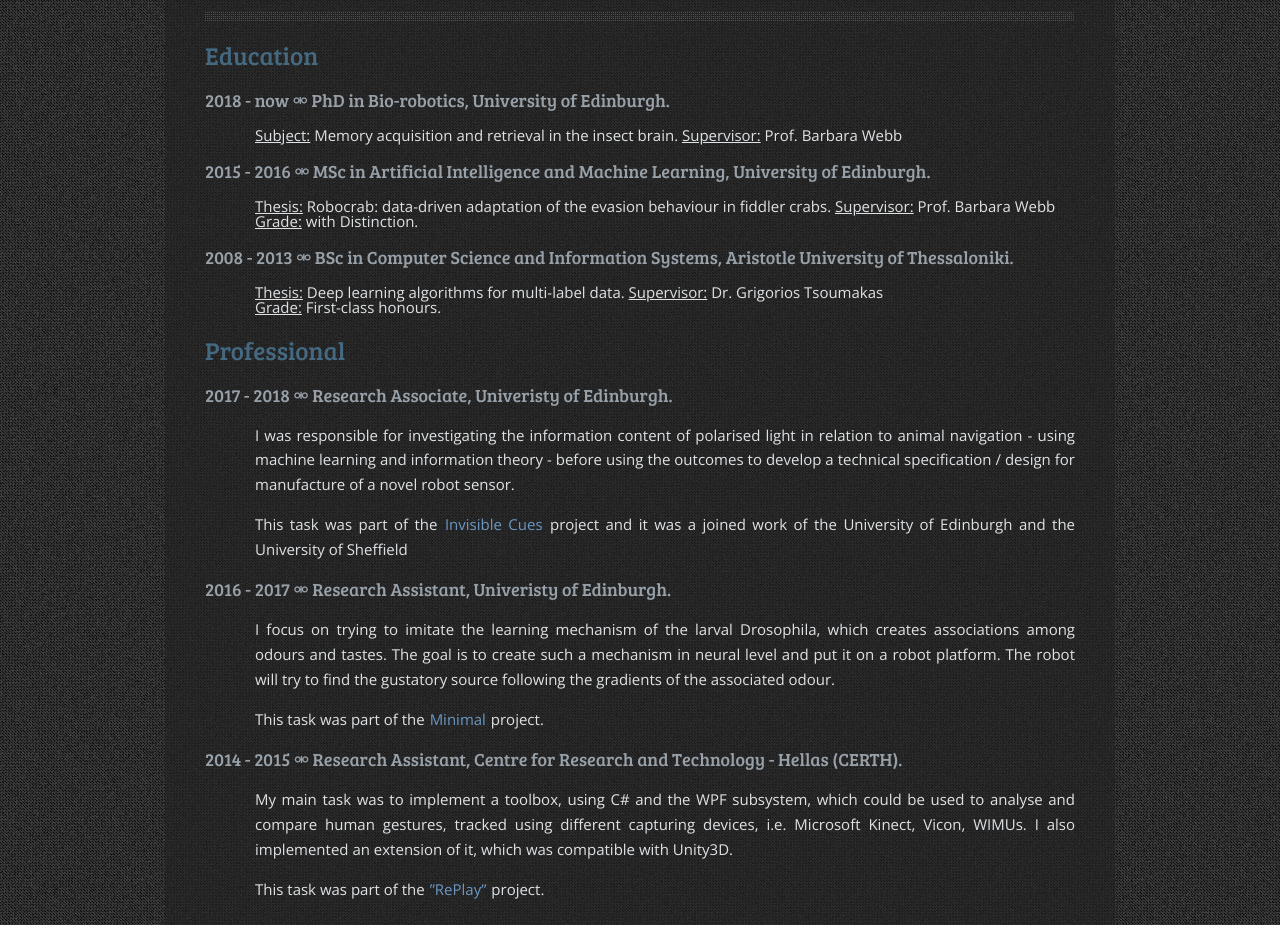
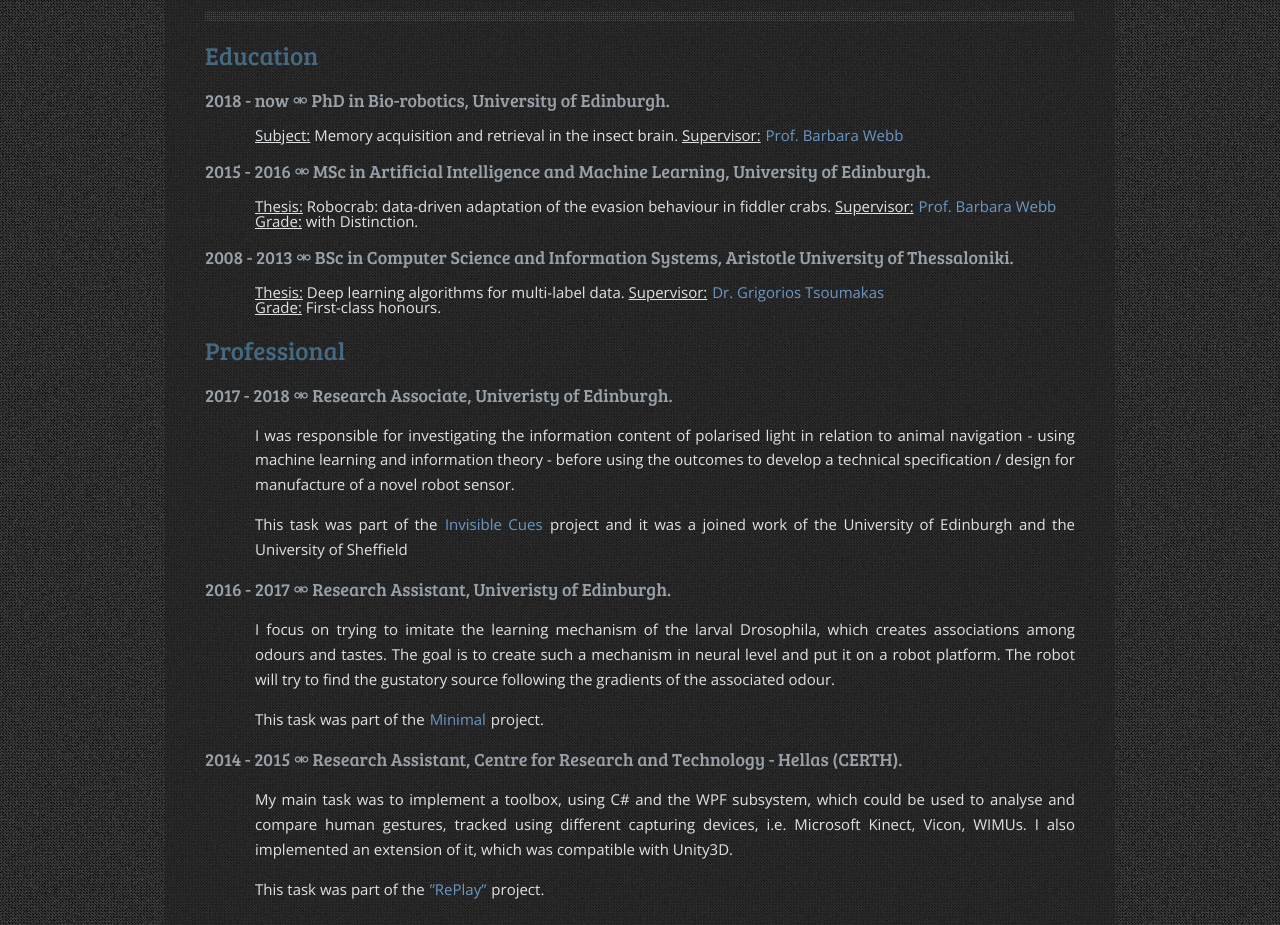
Before and after one commit to evgkanias/evgkanias.github.io, a plain HTML site: page index.html in a window 1280 px wide. Shown: the part 780-1705 px from the top of the page. Drawn offline with nearby package versions, Linux system fonts and the light colour scheme.

```diff
--- a/index.html
+++ b/index.html
@@ -76,16 +76,16 @@
 
     <h3>2018 - now &#9902; <!-- &#9900; --> PhD in Bio-robotics, University of Edinburgh.</h3>
     <p class="small"><u>Subject:</u> Memory acquisition and retrieval in the insect brain.</hfill>
-    <u>Supervisor:</u> Prof. Barbara Webb</p>
+    <u>Supervisor:</u> <a href="https://homepages.inf.ed.ac.uk/bwebb/">Prof. Barbara Webb</a></p>
 
     <h3>2015 - 2016 &#9902; MSc in Artificial Intelligence and Machine Learning, University of Edinburgh.</h3>
     <p class="small"><u>Thesis:</u> Robocrab: data-driven adaptation of the evasion behaviour in fiddler crabs.
-    <u>Supervisor:</u> Prof. Barbara Webb</br>
+    <u>Supervisor:</u> <a href="https://homepages.inf.ed.ac.uk/bwebb/">Prof. Barbara Webb</a></br>
     <u>Grade:</u> with Distinction.</p>
 
     <h3>2008 - 2013 &#9902; BSc in Computer Science and Information Systems, Aristotle University of Thessaloniki.</h3>
     <p class="small"><u>Thesis:</u> Deep learning algorithms for multi-label data.
-    <u>Supervisor:</u> Dr. Grigorios Tsoumakas</br>
+    <u>Supervisor:</u> <a href="https://intelligence.csd.auth.gr/people/tsoumakas/">Dr. Grigorios Tsoumakas</a></br>
     <u>Grade:</u> First-class honours.</p>
 
 
```
